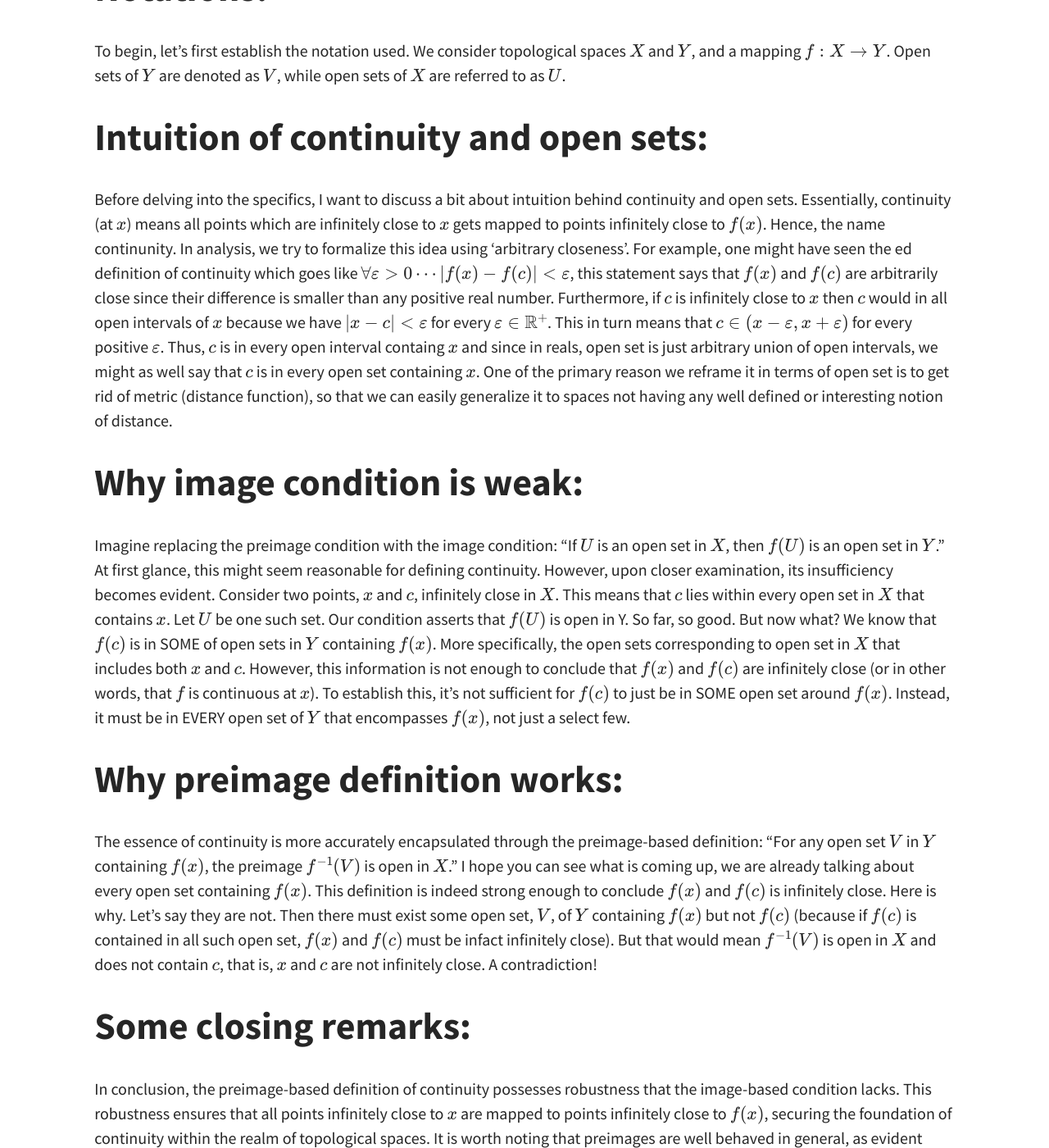
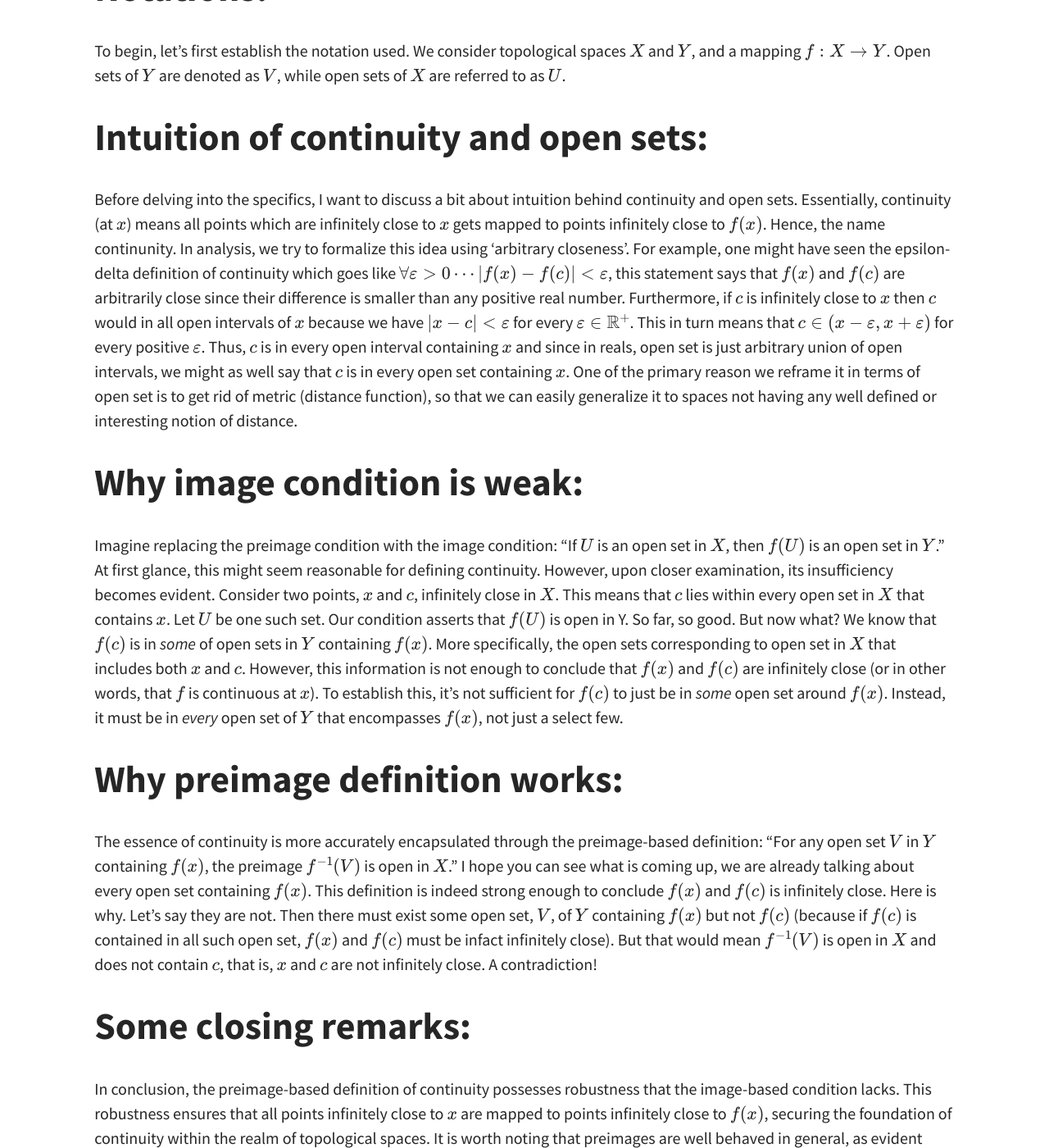
Before and after one commit to funkyfunctors/funkyfunctors.github.io, a Jekyll site: the page built from _posts/2023-08-23-why-use-preimages-in-continuity.md, in a window 1280 px wide and 1400 px high, scrolled down 538 px. Shown: the whole window at 82% size. Built offline with Jekyll 4.4.1, drawn with Linux system fonts in a browser that asks for light colours; formulas are drawn with MathJax 3; a script that is not in the unit is left out.

Commit message:
implemented chechgm's feedbacks

```diff
--- a/_posts/2023-08-23-why-use-preimages-in-continuity.md
+++ b/_posts/2023-08-23-why-use-preimages-in-continuity.md
@@ -17,11 +17,11 @@ To begin, let's first establish the notation used. We consider topological space
 # Intuition of continuity and open sets:
 
 Before delving into the specifics, I want to discuss a bit about intuition behind continuity and open sets. Essentially, continuity (at $x$) means all points which are infinitely close to $x$ gets mapped to points infinitely close to $f(x)$. Hence, the name continunity. In analysis, we try to formalize this idea using 'arbitrary closeness'.
-For example, one might have seen the ed definition of continuity which goes like $\forall \varepsilon>0 \cdots |f(x)-f(c)|<\varepsilon$, this statement says that $f(x)$ and $f(c)$ are arbitrarily close since their difference is smaller than any positive real number. Furthermore, if $c$ is infinitely close to $x$ then $c$ would in all open intervals of $x$ because we have $|x-c|<\varepsilon$ for every $\varepsilon \in \mathbb{R}^+$. This in turn means that $c \in (x-\varepsilon, x+\varepsilon)$ for every positive $\varepsilon$. Thus, $c$ is in every open interval containg $x$ and since in reals, open set is just arbitrary union of open intervals, we might as well say that $c$ is in every open set containing $x$. One of the primary reason we reframe it in terms of open set is to get rid of metric (distance function), so that we can easily generalize it to spaces not having any well defined or interesting notion of distance.
+For example, one might have seen the epsilon-delta definition of continuity which goes like $\forall \varepsilon>0 \cdots |f(x)-f(c)|<\varepsilon$, this statement says that $f(x)$ and $f(c)$ are arbitrarily close since their difference is smaller than any positive real number. Furthermore, if $c$ is infinitely close to $x$ then $c$ would in all open intervals of $x$ because we have $|x-c|<\varepsilon$ for every $\varepsilon \in \mathbb{R}^+$. This in turn means that $c \in (x-\varepsilon, x+\varepsilon)$ for every positive $\varepsilon$. Thus, $c$ is in every open interval containing $x$ and since in reals, open set is just arbitrary union of open intervals, we might as well say that $c$ is in every open set containing $x$. One of the primary reason we reframe it in terms of open set is to get rid of metric (distance function), so that we can easily generalize it to spaces not having any well defined or interesting notion of distance.
 
 # Why image condition is weak:
 
-Imagine replacing the preimage condition with the image condition: "If $U$ is an open set in $X$, then $f(U)$ is an open set in $Y$." At first glance, this might seem reasonable for defining continuity. However, upon closer examination, its insufficiency becomes evident. Consider two points, $x$ and $c$, infinitely close in $X$. This means that $c$ lies within every open set in $X$ that contains $x$. Let $U$ be one such set. Our condition asserts that $f(U)$ is open in Y. So far, so good. But now what? We know that $f(c)$ is in SOME of open sets in $Y$ containing $f(x)$. More specifically, the open sets corresponding to open set in $X$ that includes both $x$ and $c$. However, this information is not enough to conclude that $f(x)$ and $f(c)$ are infinitely close (or in other words, that $f$ is continuous at $x$). To establish this, it's not sufficient for $f(c)$ to just be in SOME open set around $f(x)$. Instead, it must be in EVERY open set of $Y$ that encompasses $f(x)$, not just a select few.
+Imagine replacing the preimage condition with the image condition: "If $U$ is an open set in $X$, then $f(U)$ is an open set in $Y$." At first glance, this might seem reasonable for defining continuity. However, upon closer examination, its insufficiency becomes evident. Consider two points, $x$ and $c$, infinitely close in $X$. This means that $c$ lies within every open set in $X$ that contains $x$. Let $U$ be one such set. Our condition asserts that $f(U)$ is open in Y. So far, so good. But now what? We know that $f(c)$ is in _some_ of open sets in $Y$ containing $f(x)$. More specifically, the open sets corresponding to open set in $X$ that includes both $x$ and $c$. However, this information is not enough to conclude that $f(x)$ and $f(c)$ are infinitely close (or in other words, that $f$ is continuous at $x$). To establish this, it's not sufficient for $f(c)$ to just be in _some_ open set around $f(x)$. Instead, it must be in _every_ open set of $Y$ that encompasses $f(x)$, not just a select few.
 
 # Why preimage definition works:
 
```
Also changed, not shown: pages/projects.md (deleted, +0 -10 lines), 11 other files.
